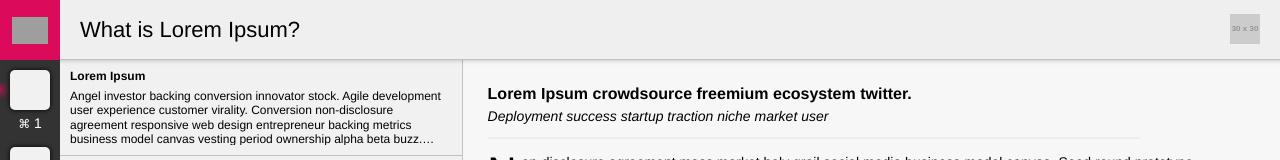
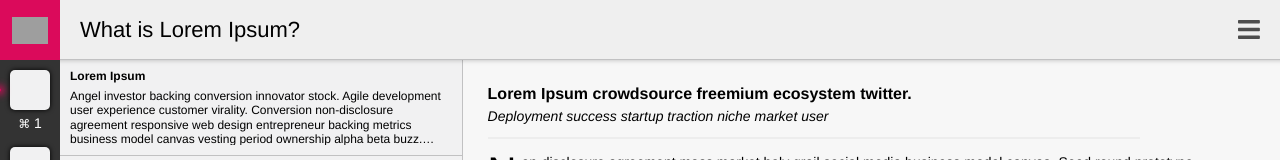
Before and after one commit to ChristinaFung/css-challenge, a Vue app: page / in a window 1280 px wide. Shown: the top 160 px of the page. Built offline with nearby package versions, Linux system fonts and the light colour scheme; grey boxes are pictures that could not be loaded.

Commit message:
Add FontAwesome plugin for hamburger icon, some more clean-up

```diff
--- a/package.json
+++ b/package.json
@@ -11,6 +11,9 @@
     "vue": "^2.5.17"
   },
   "devDependencies": {
+    "@fortawesome/fontawesome-svg-core": "^1.2.8",
+    "@fortawesome/free-solid-svg-icons": "^5.5.0",
+    "@fortawesome/vue-fontawesome": "^0.1.2",
     "@vue/cli-plugin-babel": "^3.1.1",
     "@vue/cli-plugin-eslint": "^3.1.5",
     "@vue/cli-service": "^3.1.4",
--- a/src/components/Header.vue
+++ b/src/components/Header.vue
@@ -2,10 +2,7 @@
   <div class="content-header">
     <h1 class="content-title">{{ title }}</h1>
     <div class="hamburger-container">
-      <div class="hamburger-icon">
-        <!-- TODO: Need hamburger icon -->
-        <img src="http://placehold.it/30x30" alt="">
-      </div>
+      <font-awesome-icon icon="bars" class="hamburger"/>
     </div>
   </div>
 </template>
@@ -27,8 +24,8 @@ export default {
   display: flex;
   justify-content: space-between;
   align-items: center;
-  // -webkit-box-shadow: 0px 4px 4px -4px rgba(0,0,0,0.25);
-  // -moz-box-shadow: 0px 4px 4px -4px rgba(0,0,0,0.25);
+  -webkit-box-shadow: 0px -15px 5px 15px rgba(0,0,0,0.25);
+  -moz-box-shadow: 0px -15px 5px 15px rgba(0,0,0,0.25);
   box-shadow: 0px -15px 5px 15px rgba(0,0,0,0.25);
   position: relative;
   z-index: 1;
@@ -38,5 +35,10 @@ export default {
     font-weight: 300;
     font-size: 2.2rem;
   }
+
+  .hamburger {
+    font-size: 2.5rem;
+    color: $grey-hamburger;
+  }
 }
 </style>
--- a/src/components/Sidebar.vue
+++ b/src/components/Sidebar.vue
@@ -22,8 +22,6 @@ export default {
 </script>
 
 <style lang="scss" scoped>
-// TODO: Add dropshadows on icons
-
 .sidebar {
   max-width: 6rem;
   position: relative;
--- a/src/main.js
+++ b/src/main.js
@@ -1,8 +1,15 @@
-import Vue from 'vue'
-import App from './App.vue'
+import Vue from "vue"
+import App from "./App.vue"
+import { library } from "@fortawesome/fontawesome-svg-core"
+import { faBars } from "@fortawesome/free-solid-svg-icons"
+import { FontAwesomeIcon } from "@fortawesome/vue-fontawesome"
+
+library.add(faBars)
+
+Vue.component("font-awesome-icon", FontAwesomeIcon)
 
 Vue.config.productionTip = false
 
 new Vue({
   render: h => h(App),
-}).$mount('#app')
+}).$mount("#app")
--- a/src/styles/variables.scss
+++ b/src/styles/variables.scss
@@ -14,3 +14,4 @@ $black: #000;
 $grey-border: #c1c1c2;
 $grey-msg-accent: #ededed;
 $grey-asset: #aaaaaa;
+$grey-hamburger: #4d4d4d;
```
Also changed, not shown: src/App.vue (+8 -8 lines), 1 other file (tests, documents, lock files or other folders).
